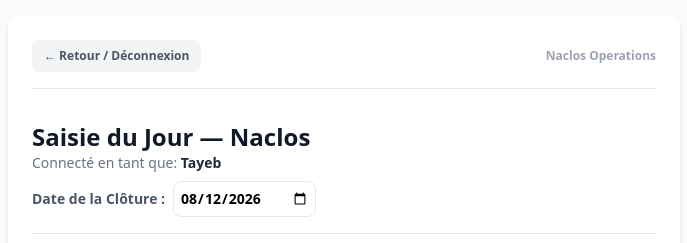
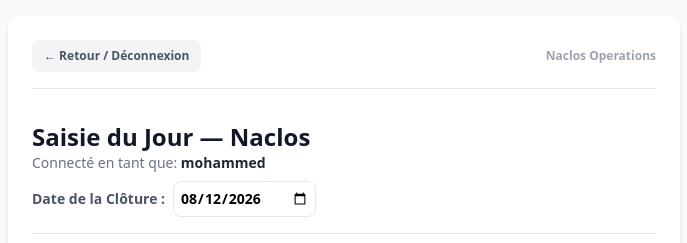
Before and after one commit to elm725/naclos, a Next.js app: page /entry in a window 1280 px wide. Shown: the top 243 px of the page, without its empty margins (296-983 px from the left). Built offline with nearby package versions, Linux system fonts and the light colour scheme; no server answers; sample sign-in values are in the browser's storage.

Commit message:
Add Salem daily consumption calculator, hub portal, and fix report email dispatch

```diff
--- a/app/api/supply/route.ts
+++ b/app/api/supply/route.ts
@@ -71,7 +71,7 @@ export async function POST(request: NextRequest) {
         body: JSON.stringify({ closureId: existingClosure.id }),
       }).catch(console.error);
     } else {
-      console.log("Closure not yet submitted. Waiting for Tayeb to trigger the email.");
+      console.log("Closure not yet submitted. Waiting for mohamed to trigger the email.");
     }
 
     return NextResponse.json({ success: true });
--- a/app/page.tsx
+++ b/app/page.tsx
@@ -6,16 +6,16 @@ import { useRouter } from 'next/navigation';
 export default function WelcomePage() {
   const [pin, setPin] = useState('');
   const [error, setError] = useState('');
-  const [authRole, setAuthRole] = useState<'tayeb' | 'admin' | null>(null);
+  const [authRole, setAuthRole] = useState<'mohamed' | 'admin' | null>(null);
   const router = useRouter();
 
   const handlePinSubmit = (e: React.FormEvent) => {
     e.preventDefault();
     setError('');
 
-    if (pin === '1234') {
+    if (pin === '2222') {
       sessionStorage.setItem('naclos_authenticated', 'true');
-      sessionStorage.setItem('naclos_role', 'tayeb');
+      sessionStorage.setItem('naclos_role', 'mohamed');
       router.push('/entry');
     } else if (pin === '1111') {
       sessionStorage.setItem('naclos_authenticated', 'true');
--- a/components/AdminDashboard.tsx
+++ b/components/AdminDashboard.tsx
@@ -160,7 +160,7 @@ export default function AdminDashboardPage() {
 
   // --- PARTNER ADVANCES STATE ---
   const [partnerAdvances, setPartnerAdvances] = useState<any[]>([]);
-  const [newAdvancePartner, setNewAdvancePartner] = useState<'Tayeb' | 'Noureddine'>('Noureddine');
+  const [newAdvancePartner, setNewAdvancePartner] = useState<'mohamed' | 'Noureddine'>('Noureddine');
   const [newAdvanceAmount, setNewAdvanceAmount] = useState<number | ''>('');
   const [newAdvanceDate, setNewAdvanceDate] = useState(() => new Date().toISOString().slice(0, 10));
   const [newAdvanceNote, setNewAdvanceNote] = useState('');
@@ -472,13 +472,13 @@ export default function AdminDashboardPage() {
   partnerAdvances.forEach((a) => {
     partnerAdvanceTotals[a.partner_name] = (partnerAdvanceTotals[a.partner_name] || 0) + (Number(a.amount) || 0);
   });
-  const tayebPartnerAdvances = partnerAdvanceTotals['Tayeb'] || 0;
+  const mohamedPartnerAdvances = partnerAdvanceTotals['mohamed'] || 0;
   const noureddinePartnerAdvances = partnerAdvanceTotals['Noureddine'] || 0;
 
-  const tayebAdvances = getStaffAdvance('Tayeb');
+  const mohamedAdvances = getStaffAdvance('mohamed');
 
   const noureddineShare = (monthlyNetProfit / 2) - noureddinePartnerAdvances;
-  const tayebShare = (monthlyNetProfit / 2) - tayebAdvances - tayebPartnerAdvances;
+  const mohamedShare = (monthlyNetProfit / 2) - mohamedAdvances - mohamedPartnerAdvances;
 
   const selectedClosureDate = selectedClosure ? (selectedClosure.business_date || selectedClosure.businessDate || selectedClosure.date) : null;
   const selectedClosureAttempts = selectedClosureDate
@@ -991,7 +991,7 @@ export default function AdminDashboardPage() {
               <Card>
                 <h3 className="text-base font-semibold mb-5 flex items-center justify-between font-display" style={{ color: TEXT_PRIMARY }}>
                   <span>Partage des Parts (50% / 50%)</span>
-                  <span className="text-xs px-3 py-1 rounded-full" style={{ background: ACCENT.clay.soft, color: ACCENT.clay.hex, border: `1px solid ${ACCENT.clay.hex}30` }}>Mr. Noureddine & Tayeb</span>
+                  <span className="text-xs px-3 py-1 rounded-full" style={{ background: ACCENT.clay.soft, color: ACCENT.clay.hex, border: `1px solid ${ACCENT.clay.hex}30` }}>Mr. Noureddine & mohamed</span>
                 </h3>
 
                 <div className="grid grid-cols-1 md:grid-cols-2 gap-5">
@@ -1004,13 +1004,13 @@ export default function AdminDashboardPage() {
                   </div>
 
                   <div className="p-5 rounded-2xl space-y-1" style={{ background: SURFACE_2, border: `1px solid ${HAIRLINE}` }}>
-                    <p className="text-xs uppercase tracking-wider font-bold" style={{ color: TEXT_FAINT }}>Part de Tayeb (50% − Avances)</p>
+                    <p className="text-xs uppercase tracking-wider font-bold" style={{ color: TEXT_FAINT }}>Part de mohamed (50% − Avances)</p>
                     <div className="flex items-baseline justify-between mt-1 gap-2 flex-wrap">
                       <p className="text-3xl font-bold font-num" style={{ color: POS }}>
-                        {tayebShare.toLocaleString('fr-FR', { minimumFractionDigits: 2, maximumFractionDigits: 2 })} MAD
+                        {mohamedShare.toLocaleString('fr-FR', { minimumFractionDigits: 2, maximumFractionDigits: 2 })} MAD
                       </p>
                       <span className="text-xs font-semibold px-2.5 py-1 rounded-lg font-num" style={{ background: ACCENT.clay.soft, color: ACCENT.clay.hex, border: `1px solid ${ACCENT.clay.hex}30` }}>
-                        Avances du mois : -{tayebAdvances.toLocaleString()} MAD
+                        Avances du mois : -{mohamedAdvances.toLocaleString()} MAD
                       </span>
                     </div>
                     <p className="text-xs" style={{ color: TEXT_FAINT }}>50% du bénéfice net moins ses avances de caisse et de partenariat</p>
@@ -1019,7 +1019,7 @@ export default function AdminDashboardPage() {
 
                 <div className="mt-5 pt-5 flex items-center justify-between text-xs" style={{ borderTop: `1px solid ${HAIRLINE}`, color: TEXT_FAINT }}>
                   <span>Basé sur le bénéfice net mensuel réel (Total net: {monthlyNetProfit.toLocaleString()} MAD)</span>
-                  <span className="font-num font-bold" style={{ color: TEXT_MUTED }}>Total Partage : {(noureddineShare + tayebShare).toLocaleString()} MAD</span>
+                  <span className="font-num font-bold" style={{ color: TEXT_MUTED }}>Total Partage : {(noureddineShare + mohamedShare).toLocaleString()} MAD</span>
                 </div>
 
                 <div className="mt-6 pt-6 space-y-4" style={{ borderTop: `1px solid ${HAIRLINE}` }}>
@@ -1027,12 +1027,12 @@ export default function AdminDashboardPage() {
                   <div className="flex flex-wrap gap-2 items-center">
                     <select
                       value={newAdvancePartner}
-                      onChange={(e) => setNewAdvancePartner(e.target.value as 'Tayeb' | 'Noureddine')}
+                      onChange={(e) => setNewAdvancePartner(e.target.value as 'mohamed' | 'Noureddine')}
                       className="p-2.5 rounded-xl text-sm font-semibold outline-none"
                       style={{ background: SURFACE_2, border: `1px solid ${HAIRLINE_STRONG}`, color: TEXT_PRIMARY }}
                     >
                       <option value="Noureddine">Noureddine</option>
-                      <option value="Tayeb">Tayeb</option>
+                      <option value="mohamed">mohamed</option>
                     </select>
                     <input
                       type="date" value={newAdvanceDate} onChange={(e) => setNewAdvanceDate(e.target.value)}
@@ -1133,7 +1133,7 @@ export default function AdminDashboardPage() {
                 )}
 
                 <p className="text-xs" style={{ color: TEXT_FAINT }}>
-                  ⚠ = écart de plus de 10% entre consommation théorique (ventes de Salem) et réelle (stock physique de Tayeb). Les jours sans "théo" n'ont pas encore de saisie de consommation.
+                  ⚠ = écart de plus de 10% entre consommation théorique (ventes de Salem) et réelle (stock physique de mohamed). Les jours sans "théo" n'ont pas encore de saisie de consommation.
                 </p>
               </Card>
             )}
--- a/components/DailyEntryForm.tsx
+++ b/components/DailyEntryForm.tsx
@@ -18,17 +18,17 @@ const CORE_STOCK_ITEMS = [
 
 const PREDEFINED_EXPENSES = ['Fournisseur', 'Frite', 'VH', 'Chikas', 'Salem', 'Autre...'];
 
-const STORAGE_KEY = 'naclos_tayeb_form_draft_v1';
+const STORAGE_KEY = 'naclos_mohamed_form_draft_v1';
 
 export default function DailyEntryForm() {
   const router = useRouter();
-  const managerName = 'Tayeb';
+  const managerName = 'mohammed';
 
   // SECURITY GUARD
   useEffect(() => {
     const authRole = sessionStorage.getItem('naclos_role');
     const isAuth = sessionStorage.getItem('naclos_authenticated');
-    if (isAuth !== 'true' || (authRole !== 'tayeb' && authRole !== 'admin')) {
+    if (isAuth !== 'true' || (authRole !== 'mohamed' && authRole !== 'admin')) {
       router.push('/');
     }
   }, [router]);
```
